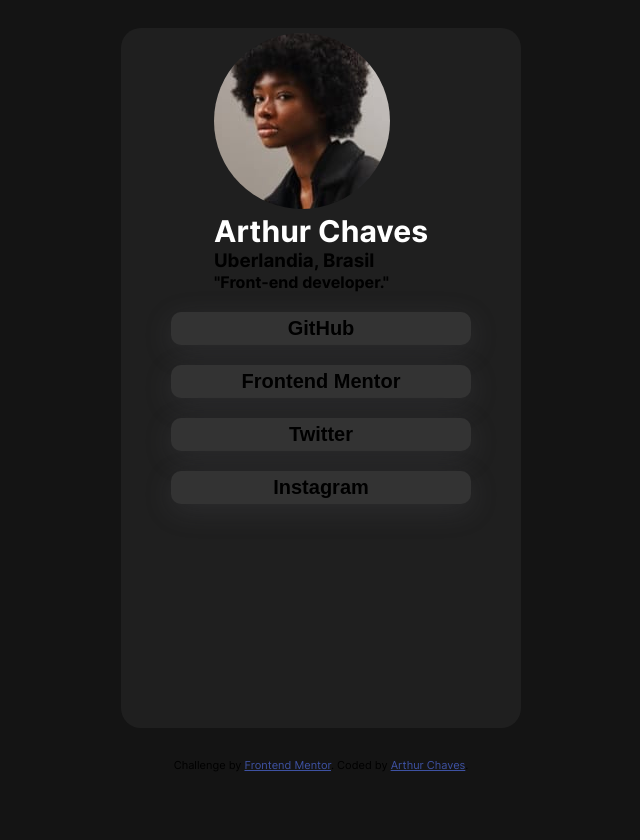
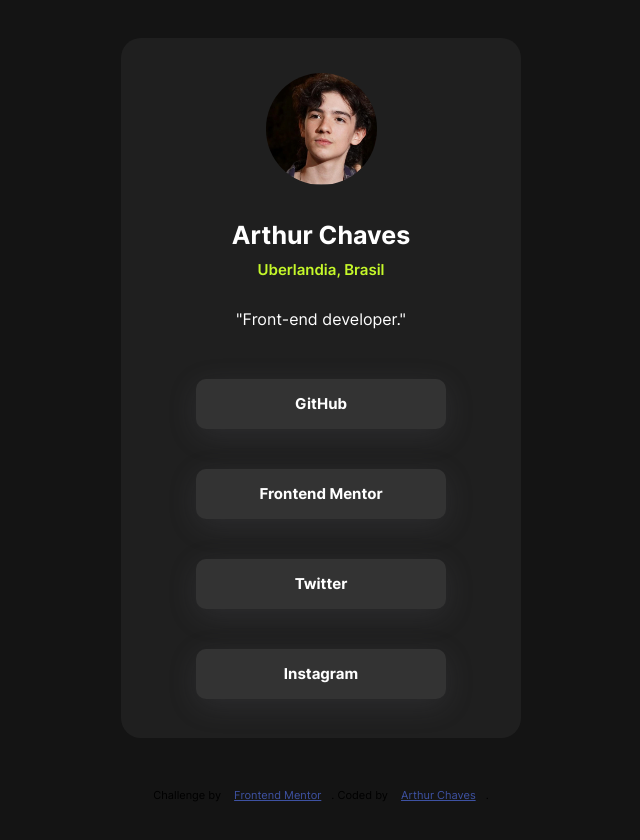
Before and after one commit to ArthurChaves27/MyLinks, a plain HTML site: page index.html in a window 1280 px wide. Shown: the whole page, without its empty margins (319-959 px from the left). Before the commit the page ends 800 px from the top, so only its background shows below. Drawn offline with Linux system fonts and the light colour scheme.

Commit message:
Add files via upload

```diff
--- a/css/estilo.css
+++ b/css/estilo.css
@@ -3,7 +3,7 @@
   }
 
   * {
-    margin: 0;
+    margin: 10px;
   }
 body {
     font-family: 'Inter', serif;
@@ -13,10 +13,14 @@
     align-items: center;
     background-color: hsl(0, 0%, 8%);
     min-height: 100vh;
-    padding: 15px;
     gap: 30px;
+
 }
 
+header {
+    text-align: center;
+    margin-top: 20px;
+}
 
 .meus-links {
     display: flex;
@@ -31,15 +35,23 @@
 }
 
 .btn-links {
+    display: flex;
+    justify-content: center;
     background-color: hsl(0, 0%, 20%);
     border-radius: 10px;
-    width: 300px;
+    width: 250px;
+    height: 50px;
     border: none;
     gap: 20px;
     padding: 5px;
     cursor: pointer;
     transition: background-color 0.2s ease-in-out;
     box-shadow: rgba(100, 100, 111, 0.2) 0px 7px 29px 0px;
+    margin: 10px;
+    text-decoration: none;
+    color: hsl(0, 0%, 100%);
+    font-size: 10px;
+
 }
 
 .btn-links:hover {
@@ -48,9 +60,27 @@
 
 .foto {
     border-radius: 150px;
+    display: block;
+    margin-inline: auto;
+    width: 30%;
 }
 
 .nome {
-    font-size: 30px;
+    font-size: 25px;
     color: hsl(0, 0%, 100%);
+    margin-top: 35px;
+    box-sizing: 0px;
+    font-weight: 700;
 }
+
+.lugar {
+    color: hsl(75, 94%, 57%);
+    font-size: 15px;
+    font-weight: 600;
+}
+
+.informacoes {
+    color: hsl(0, 0%, 100%);
+    margin-top: 30px;
+    font-weight: 400;
+}
--- a/index.html
+++ b/index.html
@@ -34,7 +34,7 @@
 
   <div class="meus-links">
     <header>
-      <img class="foto" src="assets/images/avatar-jessica.jpeg" alt="myFoto">
+      <img class="foto" src="assets/images/foto.png" alt="myFoto">
 
       <h2 class="nome">Arthur Chaves</h2>
 
@@ -44,21 +44,21 @@
     </header>
 
 
-    <button class="btn-links" id="btn-git">
+    <a href="https://github.com/ArthurChaves27" class="btn-links" id="btn-git" target="_blank">
       <h2>GitHub</h2>
-    </button>
+    </a>
 
-    <button class="btn-links" id="btn-frtend-mnt">
+    <a href="https://www.frontendmentor.io/profile/ArthurChaves27" class="btn-links" id="btn-frtend-mnt" target="_blank">
       <h2>Frontend Mentor</h2>
-    </button>
+    </a>
 
-    <button class="btn-links" id="btn-twtr">
+    <a href="https://x.com/namodaclara27" class="btn-links" id="btn-twtr" target="_blank">
       <h2>Twitter</h2>
-    </button>
+    </a>
 
-    <button class="btn-links" id="btn-insta">
+    <a href="https://www.instagram.com/arthurchaves0/" class="btn-links" id="btn-insta" target="_blank">
       <h2>Instagram</h2>
-    </button>
+    </a>
 
   </div>
 
```
